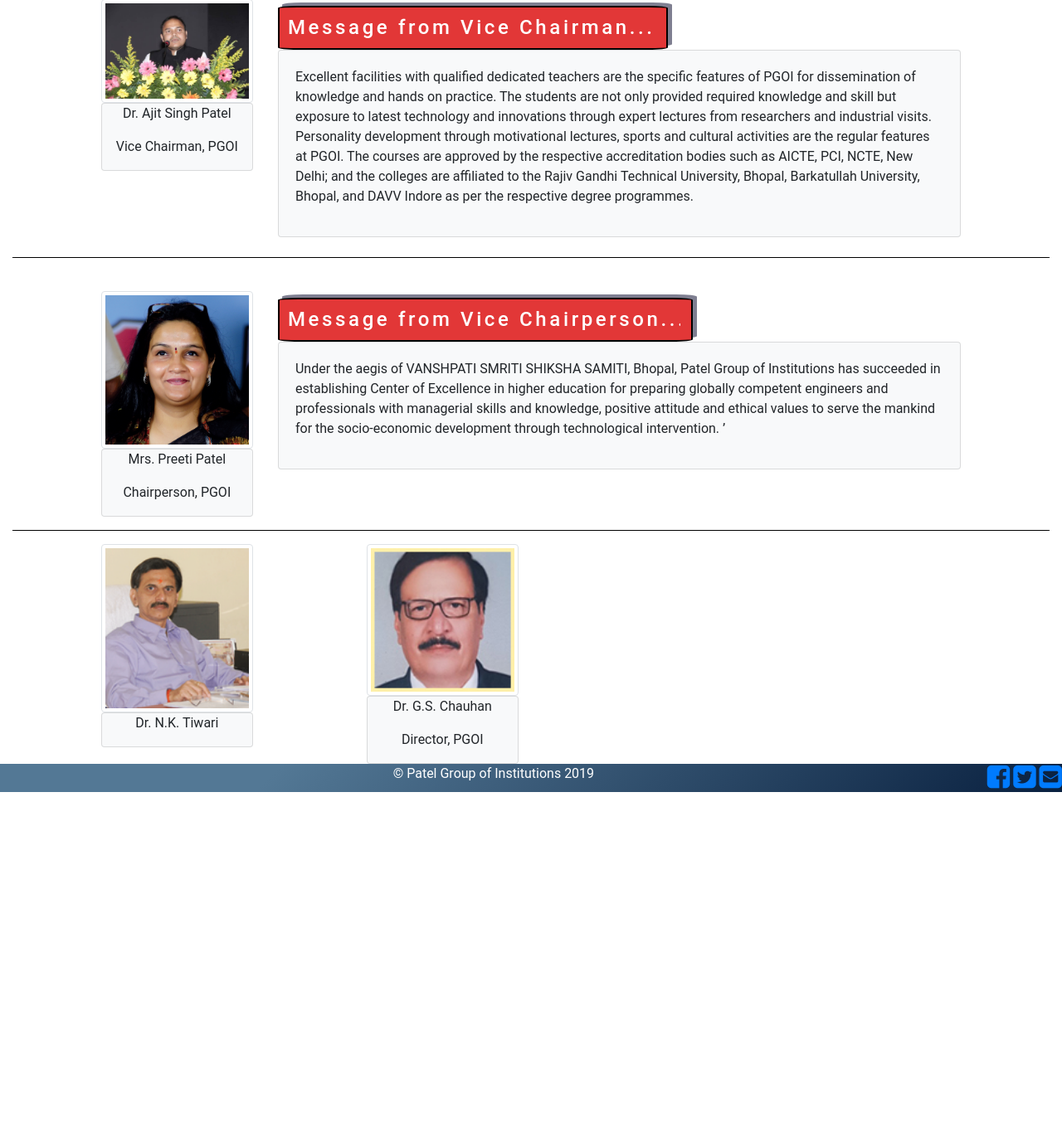
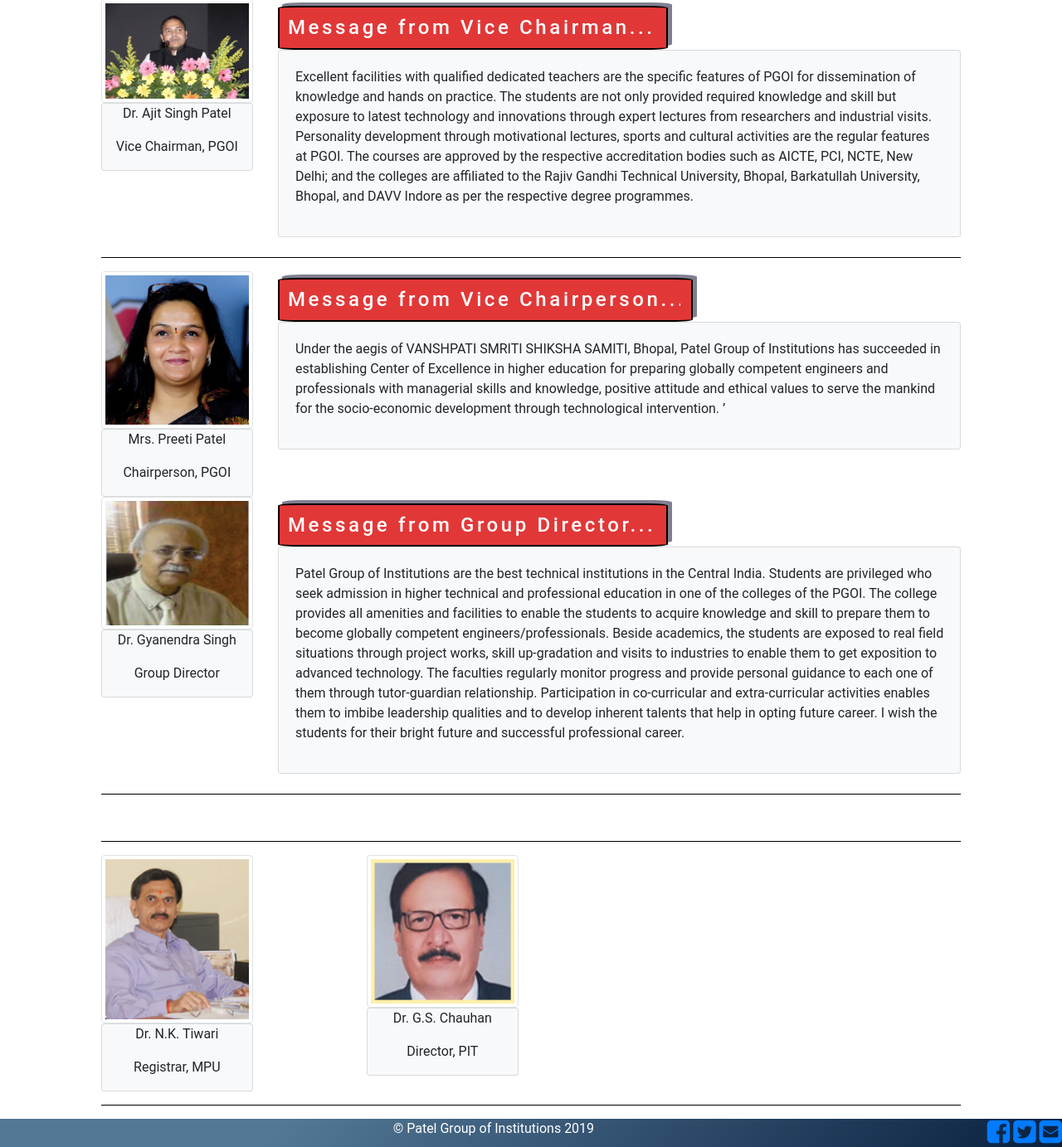
Before and after one commit to hemansah/PGOI, a PHP site: page /about.php in a window 1280 px wide. Shown: the part 95-1478 px from the top of the page at 83% size. Before the commit the page ends 1050 px from the top, so only its background shows below. Run offline with PHP 8.4, Linux system fonts and the light colour scheme.

Commit message:
Completed

```diff
--- a/about.php
+++ b/about.php
@@ -66,12 +66,12 @@
                                 </div>
                         </div>
                 </div>
-                        <hr class="hr-scroll">
 
-                <div class="row">
-                        <br>
+                 <div class="row">
+                        <div class="col-sm-10 offset-1">
+                                <hr class="hr-scroll">
+                        </div>
                 </div>
-
 
                 <div class="row">
                         <div class="col-sm-2 offset-1">
@@ -95,14 +95,57 @@
                         </div>
 
                 </div>
-                <hr class="hr-scroll">
+
+                <div class="row">
+                        <div class="col-sm-2 offset-1">
+                             <img style="height: auto; width: 100%;" src="assets/images/gyanendra.jpg" class="img-thumbnail">
+                                 <div class="card card-body bg-light" style="padding: 0px;">
+                                        <p style="text-align: center;">Dr. Gyanendra Singh</p>
+                                        <p style="text-align: center;"> Group Director</p>
+                                </div>
+                        </div>
+
+
+                        <div class="col-sm-8 about-text my-2">
+                            <div class="typewriter_about_ajit">
+                                <h4>Message from Group Director...</h4>
+                            </div>
+
+                                <div class="card card-body bg-light" >
+                                    <p> Patel Group of Institutions are the best technical institutions in the Central India. Students are privileged who seek admission in higher technical and professional education in one of the colleges of the PGOI. The college provides all amenities and facilities to enable the students to acquire knowledge and skill to prepare them to become globally competent engineers/professionals. Beside academics, the students are exposed to real field situations through project works, skill up-gradation and visits to industries to enable them to get exposition to advanced technology. The faculties regularly monitor progress and provide personal guidance to each one of them through tutor-guardian relationship. Participation in co-curricular and extra-curricular activities enables them to imbibe leadership qualities and to develop inherent talents that help in opting future career. I wish the students for their bright future and successful professional career.
+                                    </p>
+                                </div>
+                        </div>
+                </div>
+
+                <div class="row">
+                        <div class="col-sm-10 offset-1">
+                                <hr class="hr-scroll">
+                        </div>
+                </div>
+
+
+
+                <div class="row">
+                        <br>
+                </div>
+
+
+
+
+                <div class="row">
+                        <div class="col-sm-10 offset-1">
+                                <hr class="hr-scroll">
+                        </div>
+                </div>
+
 
                 <div class="row">
                         <div class="col-sm-2 offset-1">
                              <img style="height: auto; width: 100%;" src="assets/images/tiwari.png" class="img-thumbnail">
                                  <div class="card card-body bg-light" style="padding: 0px;">
                                         <p style="text-align: center;">Dr. N.K. Tiwari</p>
-                                        <!-- <p style="text-align: center;">Director, PGOI</p> -->
+                                        <p style="text-align: center;">Registrar, MPU</p>
                                 </div>
                         </div>
 
@@ -110,15 +153,22 @@
                              <img style="height: auto; width: 100%;" src="assets/images/chauhan.jpg" class="img-thumbnail">
                                  <div class="card card-body bg-light" style="padding: 0px;">
                                         <p style="text-align: center;">Dr. G.S. Chauhan</p>
-                                        <p style="text-align: center;">Director, PGOI</p>
+                                        <p style="text-align: center;">Director, PIT</p>
                                 </div>
                         </div>
+                </div>
+
+                <div class="row">
+                        <div class="col-sm-10 offset-1">
+                                <hr class="hr-scroll">
+                        </div>
+                </div>
 
 
 
 
 
-                </div>
+
 
 
 
--- a/admin/bus_route_admin.php
+++ b/admin/bus_route_admin.php
@@ -56,7 +56,7 @@
 							<div class="form-group row">
 								<label class="col-sm-3 col-form-label"><b>Bus plate number:</b></label>
 								<div class="col-sm-9">
-									<input type="text" class="form-control" name="plate-number" id="plate-number" placeholder="MP 4444 XY 44" />
+									<input type="text" class="form-control" name="plate-number" id="plate-number" placeholder="MP 00 XY 0000" />
 								</div>
 							</div>
 
--- a/assets/css/style.css
+++ b/assets/css/style.css
@@ -209,6 +209,7 @@ hr.hr-scroll {
 }
 .notice-span{
   position: absolute;
+  font-weight: bolder;
 }
 .vertical-text{
     background: #E23737;
```
Also changed, not shown: busroute.php (+6 -6 lines), campus.php (+15 -7 lines), index.php (+8 -6 lines), assets/images/gyanendra.jpg (added).
